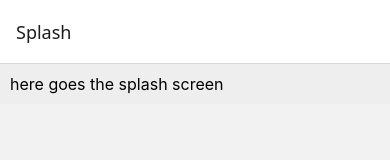
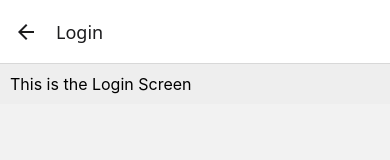
Before and after one commit to AddyJaime/Talk2Me-frontend, a React Native app: screen /Login in a window 390 px wide. Shown: the top 160 px of the page. Built offline with nearby package versions, Linux system fonts and the light colour scheme.

Commit message:
adding splashScreen

```diff
--- a/package.json
+++ b/package.json
@@ -21,6 +21,7 @@
     "react-native-screens": "^4.9.1",
     "react-native-vector-icons": "^10.2.0",
     "socket.io-client": "^4.8.1",
+    "types": "^0.1.1",
     "typescript": "^5.7.3",
     "zod": "^3.24.2"
   },
--- a/src/navigation/StackNavigator.tsx
+++ b/src/navigation/StackNavigator.tsx
@@ -1,9 +1,11 @@
 import React from 'react';
-// import { View } from 'react-native';
 
 // navigation stack
 import { createStackNavigator } from '@react-navigation/stack';
+
+// Screens
 import SplashScreen from '@screens/SplashScreen';
+import LoginScreen from '@screens/LoginScreeen';
 
 const Stack = createStackNavigator();
 
@@ -11,6 +13,7 @@ const StackNavigator: React.FC = () => {
   return (
     <Stack.Navigator>
       <Stack.Screen name="Splash" component={SplashScreen} />
+      <Stack.Screen name="Login" component={LoginScreen} />
     </Stack.Navigator>
   );
 };
--- /dev/null
+++ b/src/screens/LoginScreeen.tsx
@@ -0,0 +1,22 @@
+import React from 'react';
+import { View, Text, StyleSheet } from 'react-native';
+
+const LoginScreen: React.FC = () => {
+  return (
+    <View style={styles.container}>
+      <Text style={styles.text}>This is the Login Screen </Text>
+    </View>
+  );
+};
+
+const styles = StyleSheet.create({
+  container: {
+    padding: 10,
+    backgroundColor: '#eee',
+  },
+  text: {
+    fontSize: 16,
+  },
+});
+
+export default LoginScreen;
--- a/src/screens/SplashScreen.tsx
+++ b/src/screens/SplashScreen.tsx
@@ -1,7 +1,21 @@
-import React from 'react';
+import React, { useEffect } from 'react';
 import { View, Text, StyleSheet } from 'react-native';
 
+// Navigation
+import { NavigationProp, useNavigation } from '@react-navigation/native';
+
+// types
+import { RootStackParamList } from 'types';
+
 const SplashScreen: React.FC = () => {
+  const navigation = useNavigation<NavigationProp<RootStackParamList>>();
+
+  useEffect(() => {
+    setTimeout(() => {
+      navigation.navigate('Login');
+    }, 3000);
+  }, []);
+
   return (
     <View style={styles.container}>
       <Text style={styles.text}>here goes the splash screen</Text>
--- /dev/null
+++ b/src/types.ts
@@ -0,0 +1,4 @@
+export type RootStackParamList = {
+  Splash: undefined;
+  Login: undefined;
+};
--- a/tsconfig.json
+++ b/tsconfig.json
@@ -15,7 +15,8 @@
       "@routes/*": ["Routes/*"],
       "@screens/*": ["screens/*"],
       "@styles/*": ["styles/*"],
-      "@utils/*": ["utils/*"]
+      "@utils/*": ["utils/*"],
+      "@types/*": ["types/*"]
     },
     "noUnusedLocals": true, //delete variables that are not being used
     "noImplicitReturns": true, //force every function to return something
```
Also changed, not shown: 1 other file (tests, documents, lock files or other folders).
